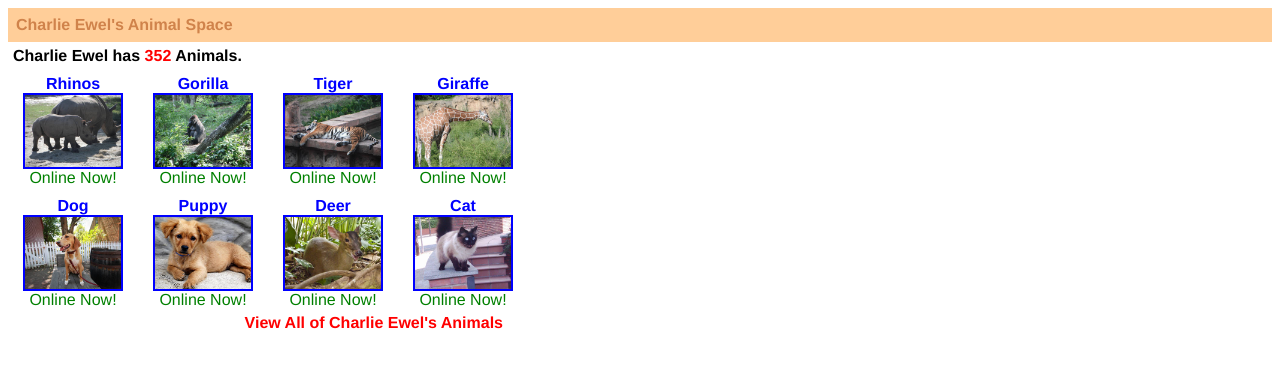
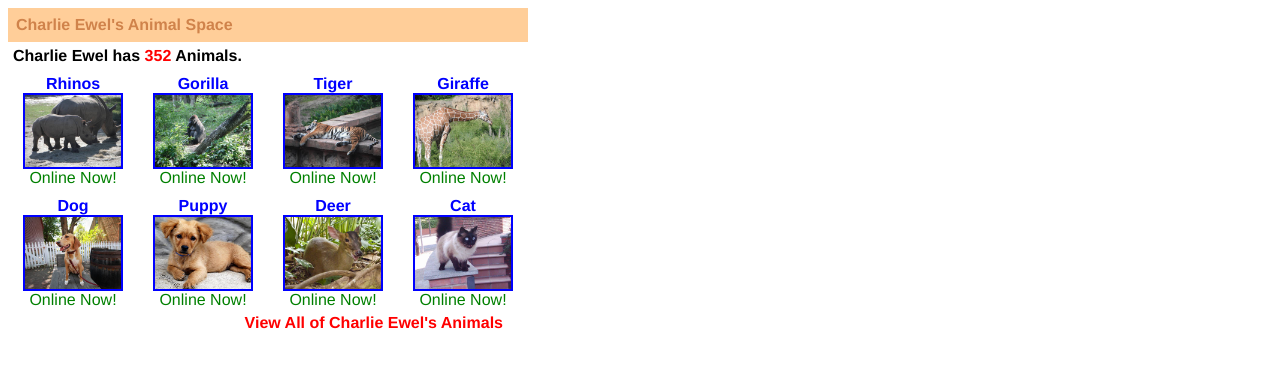
Before and after one commit to CharlesEwel/top8, a plain HTML site: page index.html in a window 1280 px wide. Drawn offline with Linux system fonts and the light colour scheme.

Commit message:
tweak header to be fixed width as well

```diff
--- a/css/styles.css
+++ b/css/styles.css
@@ -16,6 +16,7 @@ h4 {
   color: #d0834b;
   padding: 8px;
   margin: 0px;
+  width: 520px;
 }
 
 body {
```
